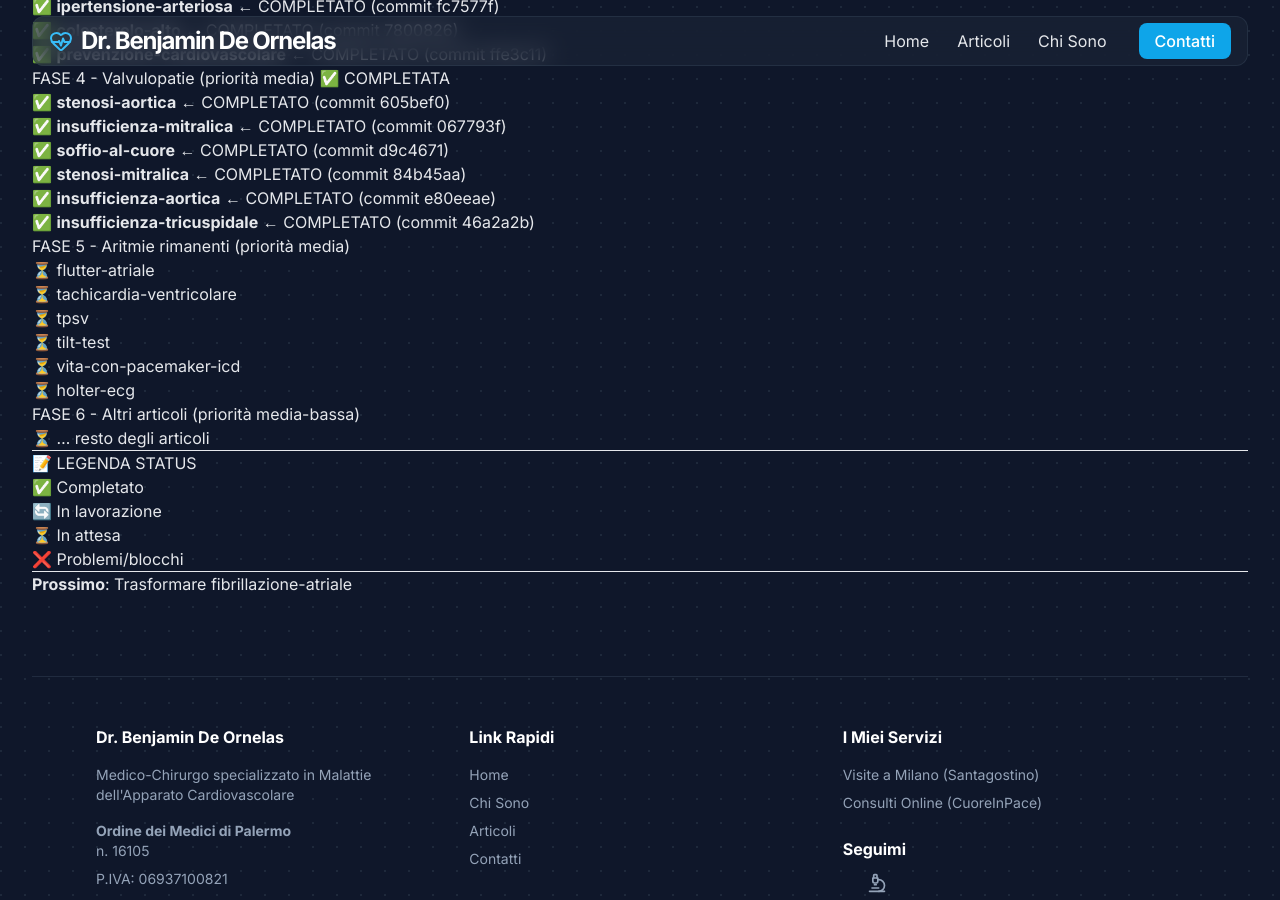
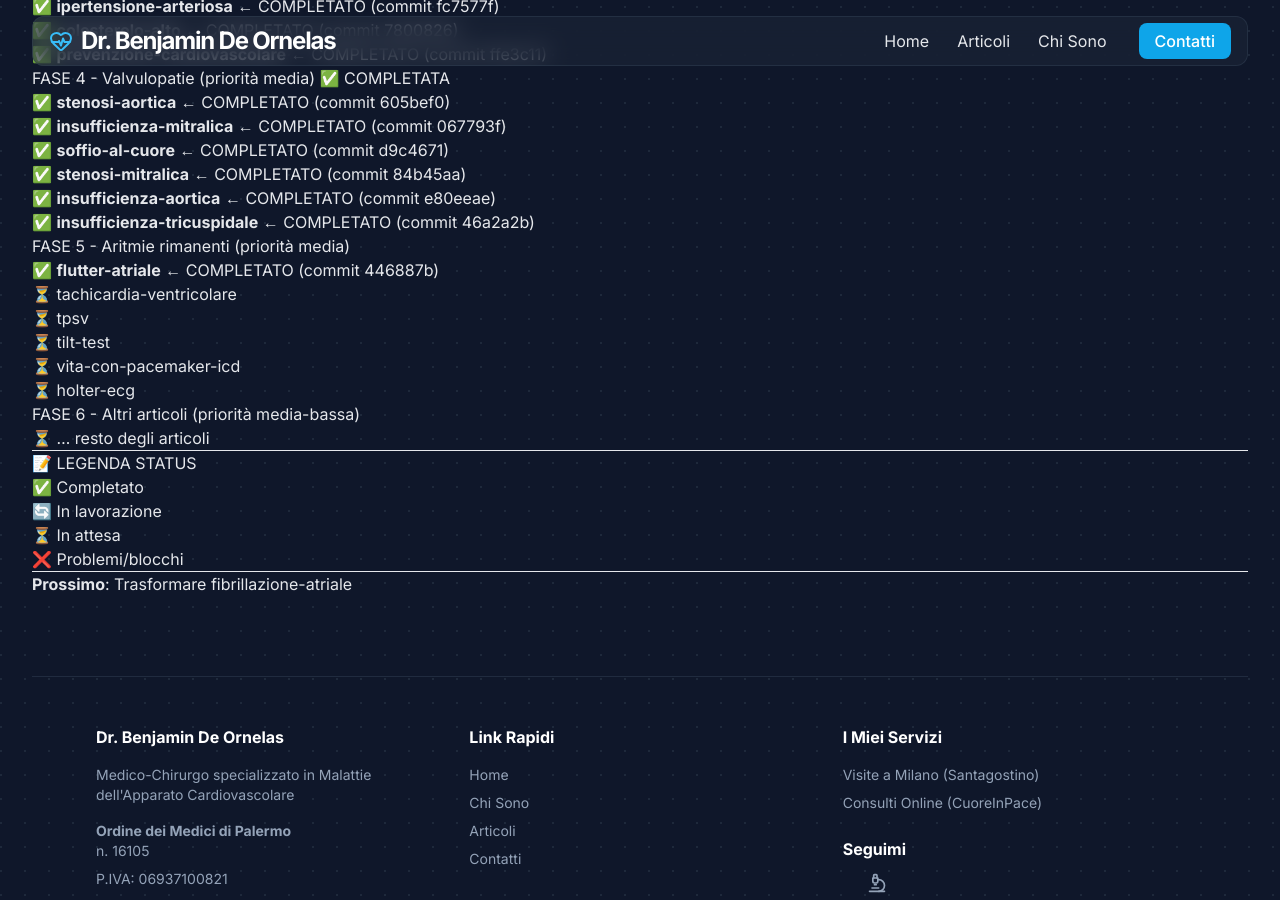
Before and after one commit to bdeornelas/bdeornelas.github.io, a Jekyll site: the page built from LISTA-ARTICOLI-SITO.md, in a window 1280 px wide and 900 px high, scrolled down 1770 px. Built offline with Jekyll 4.4.1, drawn with Linux system fonts in a browser that asks for light colours; nearby versions of some CDN libraries; our own code applies the rules of GitHub Pages for plain Markdown files.

Commit message:
Aggiornato progress: completato flutter-atriale (17/46, 37.0%)

```diff
--- a/LISTA-ARTICOLI-SITO.md
+++ b/LISTA-ARTICOLI-SITO.md
@@ -104,7 +104,7 @@ Iniziare con articoli più comuni/richiesti:
 16. ✅ **insufficienza-tricuspidale** ← COMPLETATO (commit 46a2a2b)
 
 ### FASE 5 - Aritmie rimanenti (priorità media)
-17. ⏳ flutter-atriale
+17. ✅ **flutter-atriale** ← COMPLETATO (commit 446887b)
 18. ⏳ tachicardia-ventricolare
 19. ⏳ tpsv
 20. ⏳ tilt-test
```
